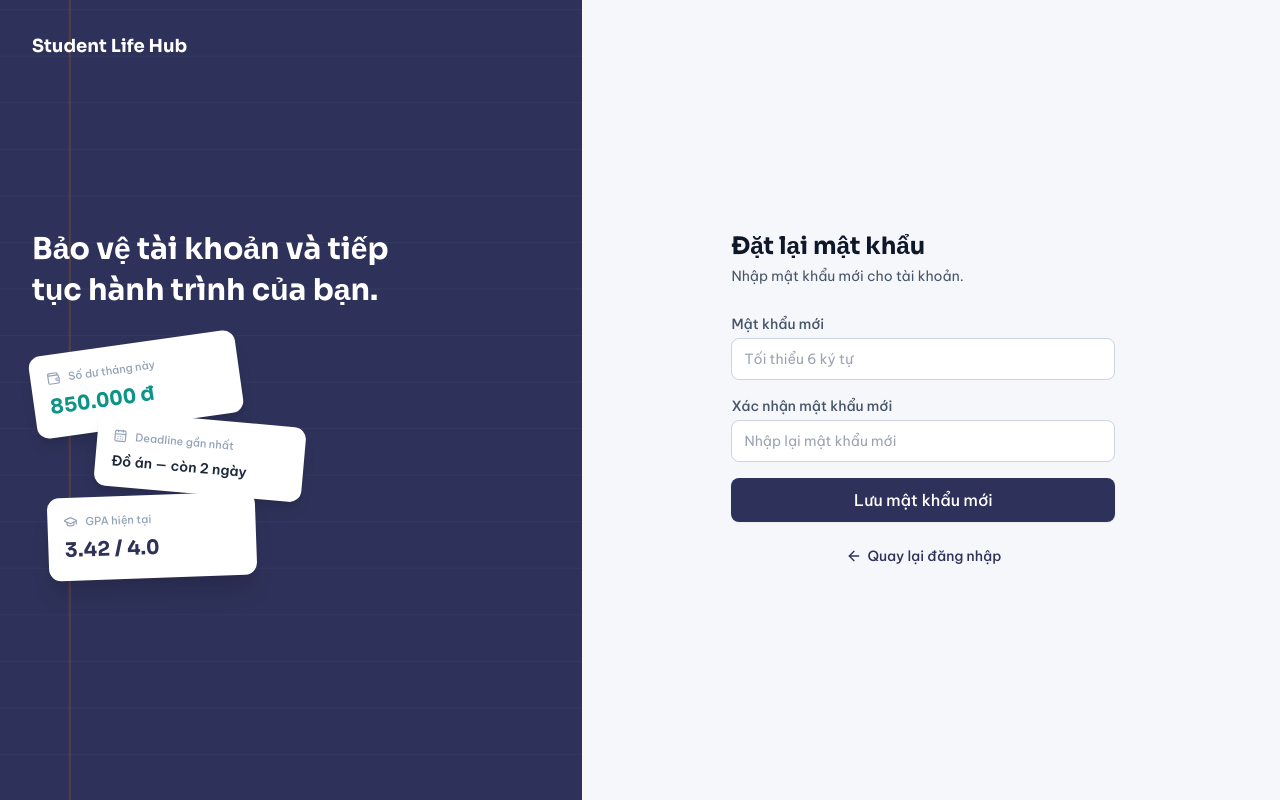
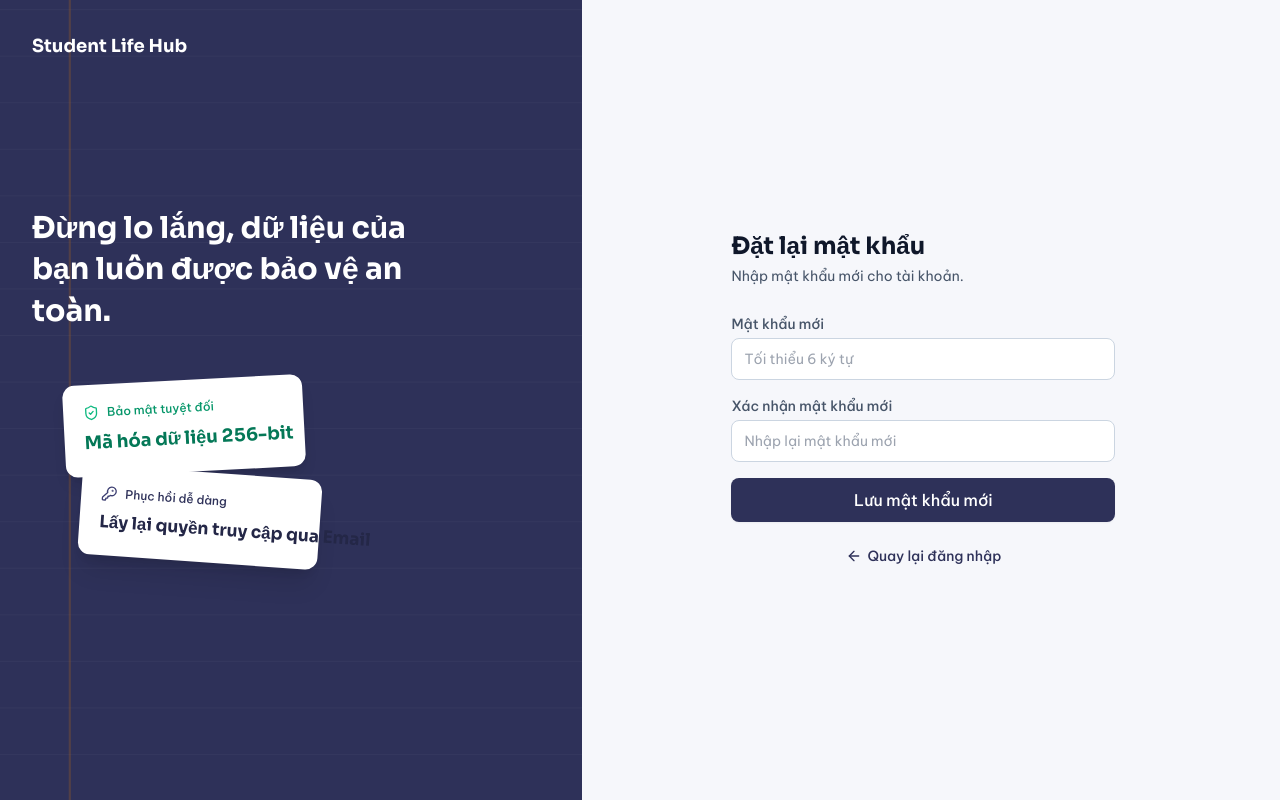
Before and after one commit to LNTienDat/student-life-hub, a React (Vite) app in the folder front/: page /dat-lai-mat-khau in a window 1280 px wide. Built offline with nearby package versions, Linux system fonts and the light colour scheme.

Commit message:
feat: Tùy biến thông điệp và hình ảnh Panel trái riêng biệt cho từng trang Auth

```diff
--- a/front/src/pages/DatLaiMatKhau.jsx
+++ b/front/src/pages/DatLaiMatKhau.jsx
@@ -1,7 +1,7 @@
 import { useState } from 'react';
 import { useNavigate, useSearchParams, Link } from 'react-router-dom';
 import { motion } from 'framer-motion';
-import { GraduationCap, CalendarDays, Wallet, ArrowLeft } from 'lucide-react';
+import { GraduationCap, CalendarDays, Wallet, ArrowLeft, ShieldCheck, KeyRound } from 'lucide-react';
 import api from '../services/api';
 import NotebookLines from '../components/NotebookLines';
 
@@ -69,49 +69,34 @@ function DatLaiMatKhau() {
             transition={{ duration: 0.6, ease: 'easeOut' }}
             className="font-display text-3xl font-bold text-white leading-snug max-w-sm"
           >
-            Bảo vệ tài khoản và tiếp tục hành trình của bạn.
+            Đừng lo lắng, dữ liệu của bạn luôn được bảo vệ an toàn.
           </motion.h1>
 
-          {/* 3 lá ghi chú xếp tầng — hình minh họa gắn trực tiếp với 3 trụ cột của app.
-              Khoảng lệch được tính để phần chữ không bao giờ bị thẻ trên đè lên. */}
           <div className="relative h-64 mt-8 max-w-sm">
             <motion.div
-              initial={{ opacity: 0, y: 24, rotate: -10 }}
-              animate={{ opacity: 1, y: 0, rotate: -8 }}
+              initial={{ opacity: 0, y: 24, rotate: -5 }}
+              animate={{ opacity: 1, y: 0, rotate: -3 }}
               transition={{ delay: 0.3, duration: 0.55, ease: 'easeOut' }}
-              className="absolute top-0 left-0 w-52 bg-white rounded-xl shadow-lg p-4"
+              className="absolute top-4 left-8 w-60 bg-white rounded-xl shadow-lg p-5"
             >
-              <div className="flex items-center gap-2 text-slate-400 mb-1.5">
-                <Wallet className="w-3.5 h-3.5" />
-                <span className="text-[11px] font-medium">Số dư tháng này</span>
+              <div className="flex items-center gap-2 text-slate-400 mb-2">
+                <ShieldCheck className="w-4 h-4 text-emerald-500" />
+                <span className="text-xs font-medium text-emerald-600">Bảo mật tuyệt đối</span>
               </div>
-              <p className="font-display text-xl font-bold text-teal-600 whitespace-nowrap">850.000 đ</p>
+              <p className="font-display text-lg font-bold text-emerald-700 whitespace-nowrap">Mã hóa dữ liệu 256-bit</p>
             </motion.div>
 
             <motion.div
-              initial={{ opacity: 0, y: 24, rotate: 8 }}
-              animate={{ opacity: 1, y: 0, rotate: 5 }}
-              transition={{ delay: 0.42, duration: 0.55, ease: 'easeOut' }}
-              className="absolute top-[76px] left-16 w-52 bg-white rounded-xl shadow-lg p-4"
+              initial={{ opacity: 0, y: 24, rotate: 6 }}
+              animate={{ opacity: 1, y: 0, rotate: 4 }}
+              transition={{ delay: 0.45, duration: 0.55, ease: 'easeOut' }}
+              className="absolute top-[108px] left-12 w-60 bg-white rounded-xl shadow-xl p-5"
             >
-              <div className="flex items-center gap-2 text-slate-400 mb-1.5">
-                <CalendarDays className="w-3.5 h-3.5" />
-                <span className="text-[11px] font-medium">Deadline gần nhất</span>
+              <div className="flex items-center gap-2 text-slate-400 mb-2">
+                <KeyRound className="w-4 h-4 text-ink-500" />
+                <span className="text-xs font-medium text-ink-600">Phục hồi dễ dàng</span>
               </div>
-              <p className="text-sm font-semibold text-slate-800 whitespace-nowrap">Đồ án — còn 2 ngày</p>
-            </motion.div>
-
-            <motion.div
-              initial={{ opacity: 0, y: 24, rotate: -3 }}
-              animate={{ opacity: 1, y: 0, rotate: -2 }}
-              transition={{ delay: 0.54, duration: 0.55, ease: 'easeOut' }}
-              className="absolute top-[152px] left-4 w-52 bg-white rounded-xl shadow-xl p-4"
-            >
-              <div className="flex items-center gap-2 text-slate-400 mb-1.5">
-                <GraduationCap className="w-3.5 h-3.5" />
-                <span className="text-[11px] font-medium">GPA hiện tại</span>
-              </div>
-              <p className="font-display text-xl font-bold text-ink-600 whitespace-nowrap">3.42 / 4.0</p>
+              <p className="font-display text-[17px] font-bold text-ink-700 whitespace-nowrap">Lấy lại quyền truy cập qua Email</p>
             </motion.div>
           </div>
         </div>
--- a/front/src/pages/QuenMatKhau.jsx
+++ b/front/src/pages/QuenMatKhau.jsx
@@ -1,7 +1,7 @@
 import { useState } from 'react';
 import { Link } from 'react-router-dom';
 import { motion } from 'framer-motion';
-import { GraduationCap, CalendarDays, Wallet, ArrowLeft } from 'lucide-react';
+import { GraduationCap, CalendarDays, Wallet, ArrowLeft, ShieldCheck, KeyRound } from 'lucide-react';
 import api from '../services/api';
 import NotebookLines from '../components/NotebookLines';
 
@@ -53,49 +53,34 @@ function QuenMatKhau() {
             transition={{ duration: 0.6, ease: 'easeOut' }}
             className="font-display text-3xl font-bold text-white leading-snug max-w-sm"
           >
-            Đừng lo lắng, chúng tôi sẽ giúp bạn lấy lại quyền truy cập sổ tay.
+            Đừng lo lắng, dữ liệu của bạn luôn được bảo vệ an toàn.
           </motion.h1>
 
-          {/* 3 lá ghi chú xếp tầng — hình minh họa gắn trực tiếp với 3 trụ cột của app.
-              Khoảng lệch được tính để phần chữ không bao giờ bị thẻ trên đè lên. */}
           <div className="relative h-64 mt-8 max-w-sm">
             <motion.div
-              initial={{ opacity: 0, y: 24, rotate: -10 }}
-              animate={{ opacity: 1, y: 0, rotate: -8 }}
+              initial={{ opacity: 0, y: 24, rotate: -5 }}
+              animate={{ opacity: 1, y: 0, rotate: -3 }}
               transition={{ delay: 0.3, duration: 0.55, ease: 'easeOut' }}
-              className="absolute top-0 left-0 w-52 bg-white rounded-xl shadow-lg p-4"
+              className="absolute top-4 left-8 w-60 bg-white rounded-xl shadow-lg p-5"
             >
-              <div className="flex items-center gap-2 text-slate-400 mb-1.5">
-                <Wallet className="w-3.5 h-3.5" />
-                <span className="text-[11px] font-medium">Số dư tháng này</span>
+              <div className="flex items-center gap-2 text-slate-400 mb-2">
+                <ShieldCheck className="w-4 h-4 text-emerald-500" />
+                <span className="text-xs font-medium text-emerald-600">Bảo mật tuyệt đối</span>
               </div>
-              <p className="font-display text-xl font-bold text-teal-600 whitespace-nowrap">850.000 đ</p>
+              <p className="font-display text-lg font-bold text-emerald-700 whitespace-nowrap">Mã hóa dữ liệu 256-bit</p>
             </motion.div>
 
             <motion.div
-              initial={{ opacity: 0, y: 24, rotate: 8 }}
-              animate={{ opacity: 1, y: 0, rotate: 5 }}
-              transition={{ delay: 0.42, duration: 0.55, ease: 'easeOut' }}
-              className="absolute top-[76px] left-16 w-52 bg-white rounded-xl shadow-lg p-4"
+              initial={{ opacity: 0, y: 24, rotate: 6 }}
+              animate={{ opacity: 1, y: 0, rotate: 4 }}
+              transition={{ delay: 0.45, duration: 0.55, ease: 'easeOut' }}
+              className="absolute top-[108px] left-12 w-60 bg-white rounded-xl shadow-xl p-5"
             >
-              <div className="flex items-center gap-2 text-slate-400 mb-1.5">
-                <CalendarDays className="w-3.5 h-3.5" />
-                <span className="text-[11px] font-medium">Deadline gần nhất</span>
+              <div className="flex items-center gap-2 text-slate-400 mb-2">
+                <KeyRound className="w-4 h-4 text-ink-500" />
+                <span className="text-xs font-medium text-ink-600">Phục hồi dễ dàng</span>
               </div>
-              <p className="text-sm font-semibold text-slate-800 whitespace-nowrap">Đồ án — còn 2 ngày</p>
-            </motion.div>
-
-            <motion.div
-              initial={{ opacity: 0, y: 24, rotate: -3 }}
-              animate={{ opacity: 1, y: 0, rotate: -2 }}
-              transition={{ delay: 0.54, duration: 0.55, ease: 'easeOut' }}
-              className="absolute top-[152px] left-4 w-52 bg-white rounded-xl shadow-xl p-4"
-            >
-              <div className="flex items-center gap-2 text-slate-400 mb-1.5">
-                <GraduationCap className="w-3.5 h-3.5" />
-                <span className="text-[11px] font-medium">GPA hiện tại</span>
-              </div>
-              <p className="font-display text-xl font-bold text-ink-600 whitespace-nowrap">3.42 / 4.0</p>
+              <p className="font-display text-[17px] font-bold text-ink-700 whitespace-nowrap">Lấy lại quyền truy cập qua Email</p>
             </motion.div>
           </div>
         </div>
--- a/front/src/pages/Register.jsx
+++ b/front/src/pages/Register.jsx
@@ -1,7 +1,7 @@
 import { useState } from 'react';
 import { useNavigate, Link } from 'react-router-dom';
 import { motion } from 'framer-motion';
-import { GraduationCap, CalendarDays, Wallet, Eye, EyeOff } from 'lucide-react';
+import { GraduationCap, CalendarDays, Wallet, Eye, EyeOff, Trophy, PiggyBank, Target } from 'lucide-react';
 import api from '../services/api';
 import NotebookLines from '../components/NotebookLines';
 
@@ -56,11 +56,9 @@ function Register() {
             transition={{ duration: 0.6, ease: 'easeOut' }}
             className="font-display text-3xl font-bold text-white leading-snug max-w-sm"
           >
-            Bắt đầu hành trình sinh viên thông minh và ngăn nắp.
+            Bắt đầu hành trình kiểm soát cuộc sống sinh viên của bạn.
           </motion.h1>
 
-          {/* 3 lá ghi chú xếp tầng — hình minh họa gắn trực tiếp với 3 trụ cột của app.
-              Khoảng lệch được tính để phần chữ không bao giờ bị thẻ trên đè lên. */}
           <div className="relative h-64 mt-8 max-w-sm">
             <motion.div
               initial={{ opacity: 0, y: 24, rotate: -10 }}
@@ -69,10 +67,10 @@ function Register() {
               className="absolute top-0 left-0 w-52 bg-white rounded-xl shadow-lg p-4"
             >
               <div className="flex items-center gap-2 text-slate-400 mb-1.5">
-                <Wallet className="w-3.5 h-3.5" />
-                <span className="text-[11px] font-medium">Số dư tháng này</span>
+                <Trophy className="w-3.5 h-3.5 text-amber-500" />
+                <span className="text-[11px] font-medium text-amber-600">Mục tiêu học tập</span>
               </div>
-              <p className="font-display text-xl font-bold text-teal-600 whitespace-nowrap">850.000 đ</p>
+              <p className="font-display text-[17px] font-bold text-amber-600 whitespace-nowrap">Học bổng xuất sắc</p>
             </motion.div>
 
             <motion.div
@@ -82,10 +80,10 @@ function Register() {
               className="absolute top-[76px] left-16 w-52 bg-white rounded-xl shadow-lg p-4"
             >
               <div className="flex items-center gap-2 text-slate-400 mb-1.5">
-                <CalendarDays className="w-3.5 h-3.5" />
-                <span className="text-[11px] font-medium">Deadline gần nhất</span>
+                <PiggyBank className="w-3.5 h-3.5 text-rose-500" />
+                <span className="text-[11px] font-medium text-rose-600">Mục tiêu tài chính</span>
               </div>
-              <p className="text-sm font-semibold text-slate-800 whitespace-nowrap">Đồ án — còn 2 ngày</p>
+              <p className="text-[15px] font-bold text-rose-600 whitespace-nowrap">Tiết kiệm 500k / tháng</p>
             </motion.div>
 
             <motion.div
@@ -95,10 +93,10 @@ function Register() {
               className="absolute top-[152px] left-4 w-52 bg-white rounded-xl shadow-xl p-4"
             >
               <div className="flex items-center gap-2 text-slate-400 mb-1.5">
-                <GraduationCap className="w-3.5 h-3.5" />
-                <span className="text-[11px] font-medium">GPA hiện tại</span>
+                <Target className="w-3.5 h-3.5 text-emerald-500" />
+                <span className="text-[11px] font-medium text-emerald-600">Kỷ luật bản thân</span>
               </div>
-              <p className="font-display text-xl font-bold text-ink-600 whitespace-nowrap">3.42 / 4.0</p>
+              <p className="font-display text-lg font-bold text-emerald-600 whitespace-nowrap">Không trễ Deadline</p>
             </motion.div>
           </div>
         </div>
```
